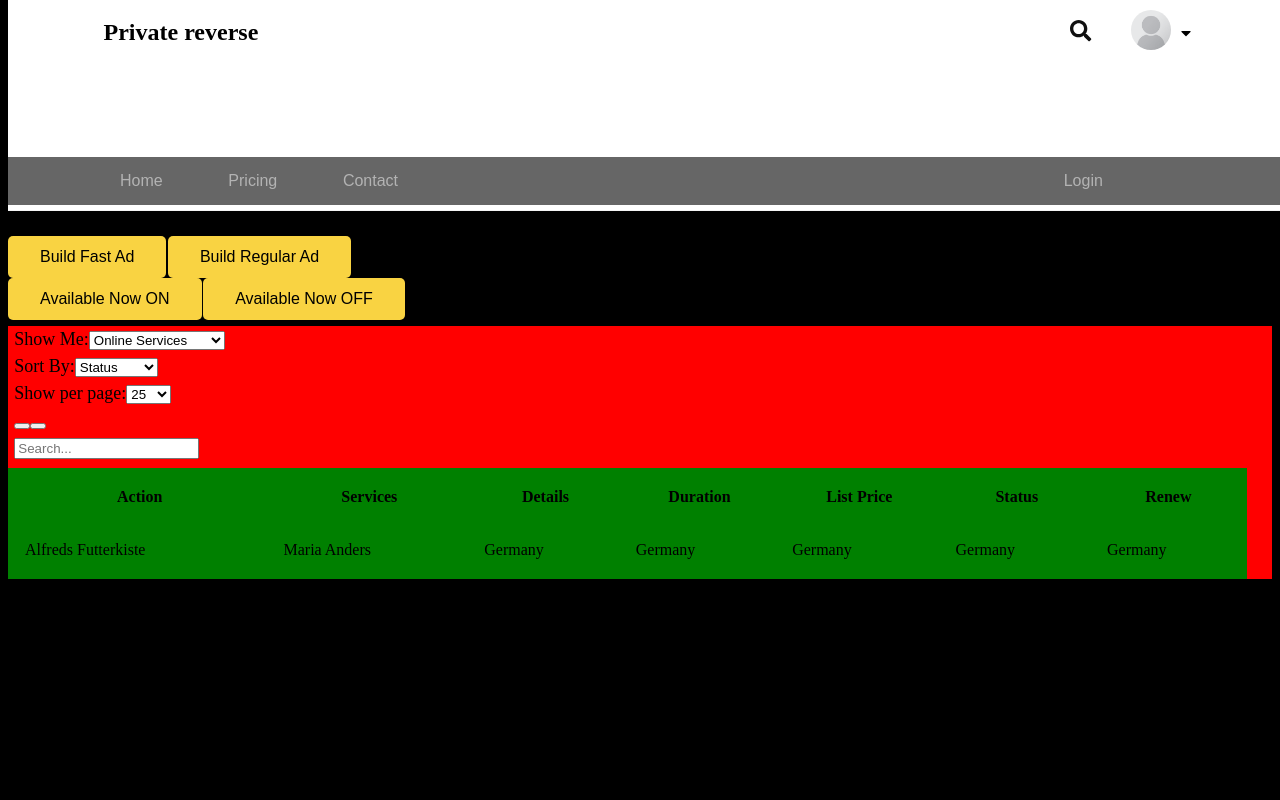
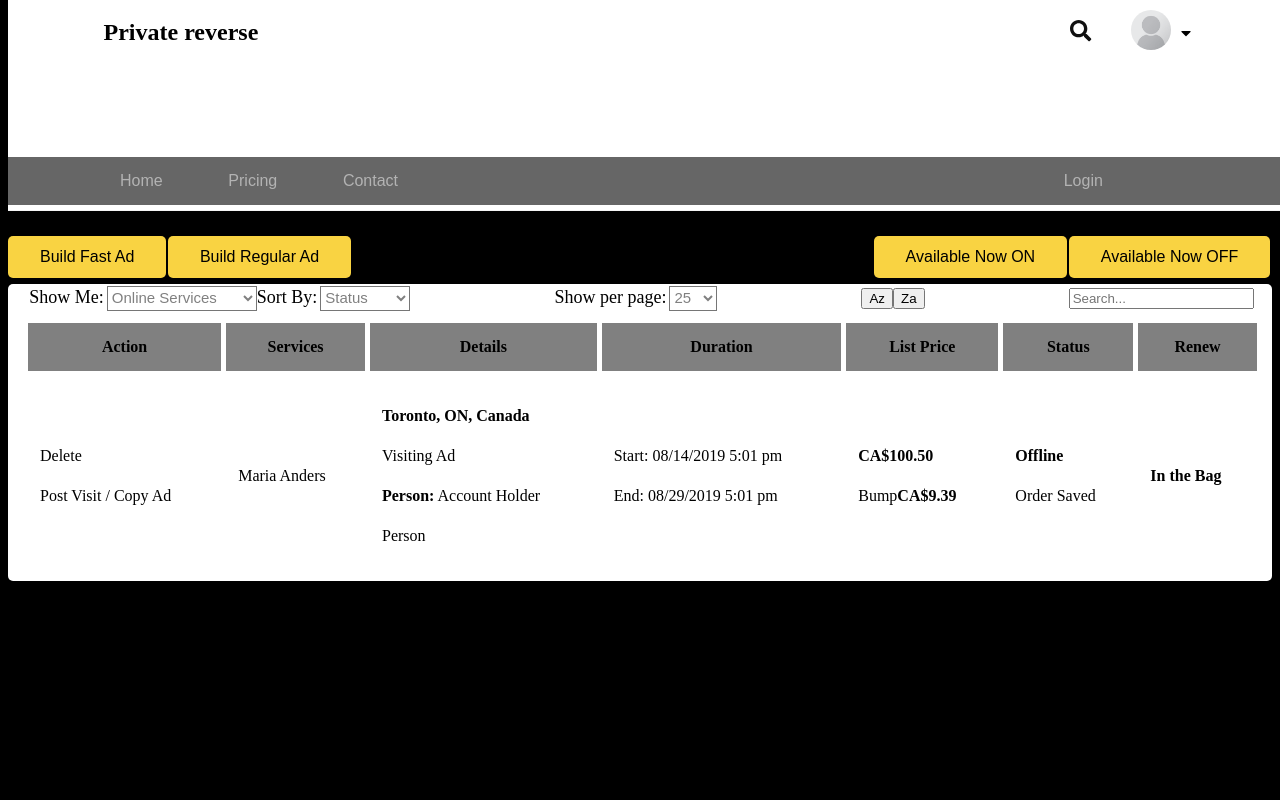
Before and after one commit to sengayire/private-reserve, a React (Create React App) app: page /profile in a window 1280 px wide. Shown: the top 800 px of the page. Built offline with nearby package versions, Linux system fonts and the light colour scheme; no server answers.

Commit message:
design profile page

```diff
--- a/src/components/AdminProfile/AdminProfile.js
+++ b/src/components/AdminProfile/AdminProfile.js
@@ -1,18 +1,19 @@
-import React, {Component} from 'react';
+import React, { Component } from 'react';
 import Layout from '../Layout';
 import { Button } from '../common';
 import './AdminProfile.scss';
+
 export default class AdminProfile extends Component {
-    render() {
-        return (
+  render() {
+    return (
             <div>
                 <Layout>
-<div>
+<div className="profile-top-button">
     <div>
         <Button>Build Fast Ad</Button>
         <Button> Build Regular Ad</Button>
     </div>
-    <div>
+    <div className="profile-top-btn-left">
         <Button>Available Now ON</Button>
         <Button> Available Now OFF</Button>
     </div>
@@ -21,9 +22,10 @@ export default class AdminProfile extends Component {
 <div className="profile-form-container">
     <form className="profile-form">
         <div className="profile-form-content">
+            <div className="profile-select-show">
             <div className="form-content">
                 <label>Show Me:</label>
-                <select>
+                <select className="show-me-select-opt">
                     <option>
                         Online Services
                     </option>
@@ -44,7 +46,6 @@ export default class AdminProfile extends Component {
                     </option>
                 </select>
             </div>
-
             <div>
                 <label>Sort By:</label>
                 <select>
@@ -71,6 +72,7 @@ export default class AdminProfile extends Component {
                     </option>
                 </select>
             </div>
+            </div>
 
             <div>
                 <label>Show per page:</label>
@@ -87,8 +89,8 @@ export default class AdminProfile extends Component {
                 </select>
             </div>
             <div>
-                <button></button>
-                <button></button>
+                <button>Az</button>
+                <button>Za</button>
             </div>
             <div>
                 <div>
@@ -110,19 +112,38 @@ export default class AdminProfile extends Component {
     <th>Renew</th>
   </tr>
   <tr>
-    <td>Alfreds Futterkiste</td>
+    <td>
+        <p>Delete</p>
+        <p>Post Visit / Copy Ad</p>
+    </td>
     <td>Maria Anders</td>
-    <td>Germany</td>
-    <td>Germany</td>
-    <td>Germany</td>
-    <td>Germany</td>
-    <td>Germany</td>
+    <td>
+        <p><b>Toronto, ON, Canada</b></p>
+        <p>Visiting Ad</p>
+        <p><b>Person:</b> Account Holder</p>
+        <p>Person</p>
+    </td>
+    <td>
+        <p>Start: 08/14/2019 5:01 pm</p>
+        <p>End: 08/29/2019 5:01 pm</p>
+    </td>
+    <td>
+        <p><b>CA$100.50</b></p>
+        <p>Bump<b>CA$9.39</b></p>
+    </td>
+    <td>
+        <p><b>Offline</b></p>
+        <p>Order Saved</p>
+    </td>
+    <td>
+        <b>In the Bag</b>
+    </td>
   </tr>
 </table>
 </div>
 </div>
                 </Layout>
             </div>
-        )
-    }
+    );
+  }
 }
--- a/src/components/AdminProfile/AdminProfile.scss
+++ b/src/components/AdminProfile/AdminProfile.scss
@@ -1,19 +1,36 @@
+
+.profile-top-button {
+    display: flex;
+    justify-content:  space-between;
+}
 .profile-form-container{
-    background-color: red;
+    background-color: white;
+    border-radius: 5px;
     .profile-form {
-        display: grid;
         .profile-form-content {
-           .form-content {
-               select {
-               option {
+            display: flex;
+            flex-direction: row;
+            justify-content: space-between;
+            margin-left: 15px;
+            margin-right: 12px;
+            select {
+                color: gray;
+                height: 25px;
+                font-size: 15px;
+                padding-bottom: 2px;
+                background-color: transparent;
+                margin-left: 3px;
+            }
+            .profile-select-show {
                 display: flex;
-                flex-direction: row;
-               }
-               }
-           }
+            }
+      }
     }
+ #customers {
+     margin-left: 15px;
+     th {
+         background-color: gray;
+         height: 5px;
      }
-     table {
-         background: green;
-     }
+ }
 }
--- a/src/components/Header/HeaderUserMenu/HeaderUserMenu.js
+++ b/src/components/Header/HeaderUserMenu/HeaderUserMenu.js
@@ -110,7 +110,6 @@ HeaderUserMenu.propTypes = {
 };
 
 
-
 export default connect(
   null,
   { logout }
--- a/src/components/Layout/Layout.js
+++ b/src/components/Layout/Layout.js
@@ -25,7 +25,7 @@ export class Layout extends Component {
     const { style } = this.state;
     const { children } = this.props;
     return (
-      <div className="Layout" style={{marginTop: '250px'}}>
+      <div className="Layout" style={{ marginTop: '250px' }}>
         <Header />
         <div style={style}>{children}</div>
         <Footer />
--- a/src/components/Login/Login.js
+++ b/src/components/Login/Login.js
@@ -61,7 +61,7 @@ export class Login extends Component {
         )}
         {!loading && Object.keys(profile).length ? <Redirect to={redirect || '/profile'} /> : ''}
         <Link to="/">
-         <h1 style={{color: 'white', width: '100%', textAlign: 'center'}}>Private reserve</h1>
+         <h1 style={{ color: 'white', width: '100%', textAlign: 'center' }}>Private reserve</h1>
         </Link>
         <div id="Login">
           <div className="LoginForm large-screen-3 medium-screen-4 small-screen-4">
@@ -94,7 +94,7 @@ export class Login extends Component {
               <Link
                 to="/forgot-password"
                 className="active small-text xlarge-h-padding forgot-Password"
-                style={{color: '#fed100'}}
+                style={{ color: '#fed100' }}
               >
                 Forgot Password?
               </Link>
@@ -103,7 +103,7 @@ export class Login extends Component {
                   <Button type="submit" text="Login" padding="small" size={20} loading={loading}>
                     Login
                   </Button>{' '}
-                    <Link to="/signup" className="active" style={{color: 'white'}}>
+                    <Link to="/signup" className="active" style={{ color: 'white' }}>
                       {' '}
                       Register Now
                     </Link>
--- a/src/components/Routes.js
+++ b/src/components/Routes.js
@@ -3,7 +3,7 @@ import { Route, Switch } from 'react-router-dom';
 import SocialMediaAuth from './SocialMediaAuth';
 import Home from './Home';
 import Signup from './Signup';
-import AdminProfile from './AdminProfile/AdminProfile'
+import AdminProfile from './AdminProfile/AdminProfile';
 import Login from './Login';
 
 
@@ -18,6 +18,4 @@ const Routes = () => (
 );
 
 
-
-
 export default Routes;
--- a/src/components/Signup/Signup.js
+++ b/src/components/Signup/Signup.js
@@ -171,7 +171,7 @@ export class Signup extends Component {
             </div>
               <br />
               <div>
-                 <span style={{color: 'white'}}> <b>By submitting, you are agreeing to our</b></span>
+                 <span style={{ color: 'white' }}> <b>By submitting, you are agreeing to our</b></span>
                  <br />
                   <span>Terms and Conditions</span> & <span>Privacy Policy.</span>
               </div>
@@ -180,7 +180,7 @@ export class Signup extends Component {
               <Button type="submit" text="Signup" loading={loading}>
                 Signup
               </Button>
-              <Link to='/login' style={{color: 'white'}}>{' '}Login</Link>
+              <Link to='/login' style={{ color: 'white' }}>{' '}Login</Link>
               <div className="center-align">
                 <p className="text-grey">Or you can signup with:</p>
                 <SocialMediaButton name="google" size={38} />
--- a/src/reducers/index.js
+++ b/src/reducers/index.js
@@ -1,5 +1,3 @@
 import user from './user';
 
-export default {
-    user
-}
+export default { user };
```
Also changed, not shown: src/components/Header/Header.js (+7 -7 lines), src/reducers/user/index.js (+5 -5 lines), src/components/Home/Home.js (line endings or trailing spaces).
